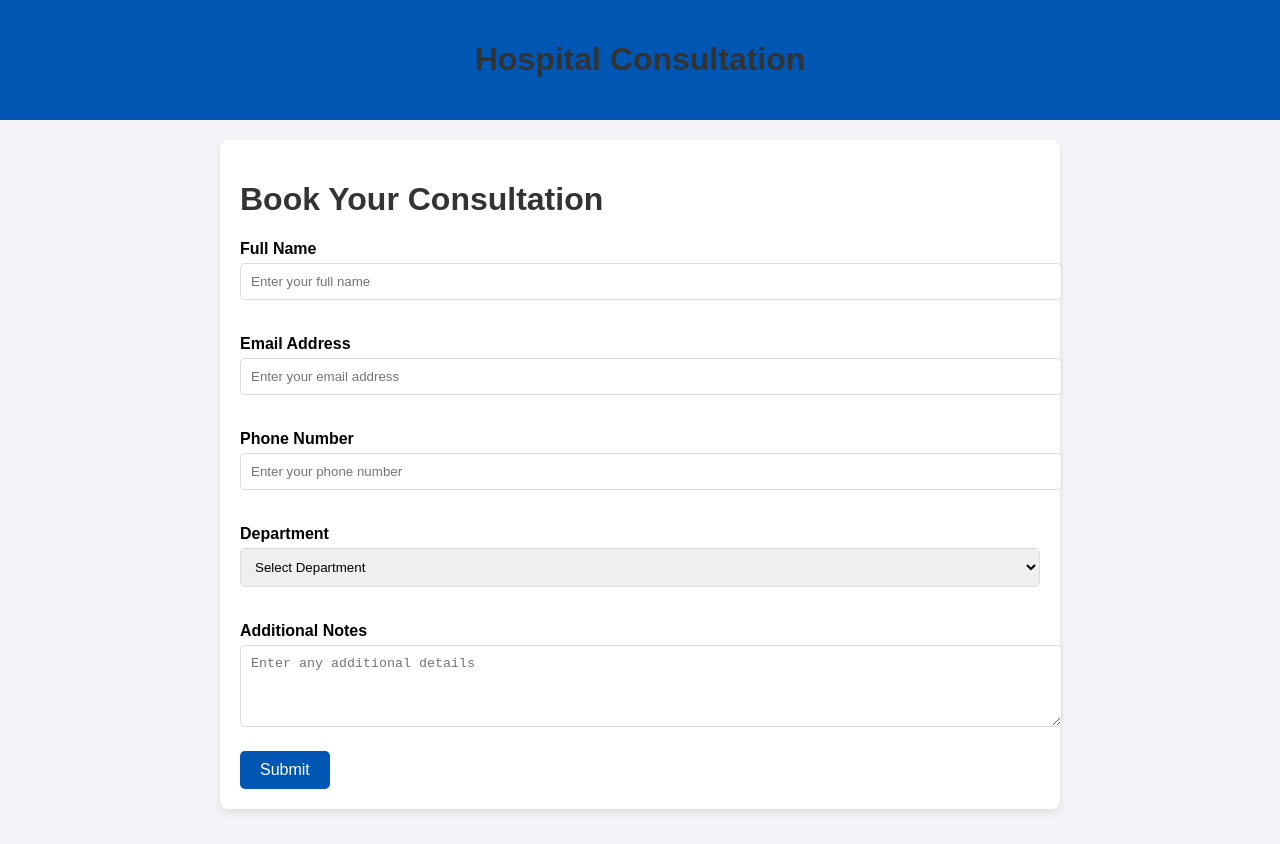
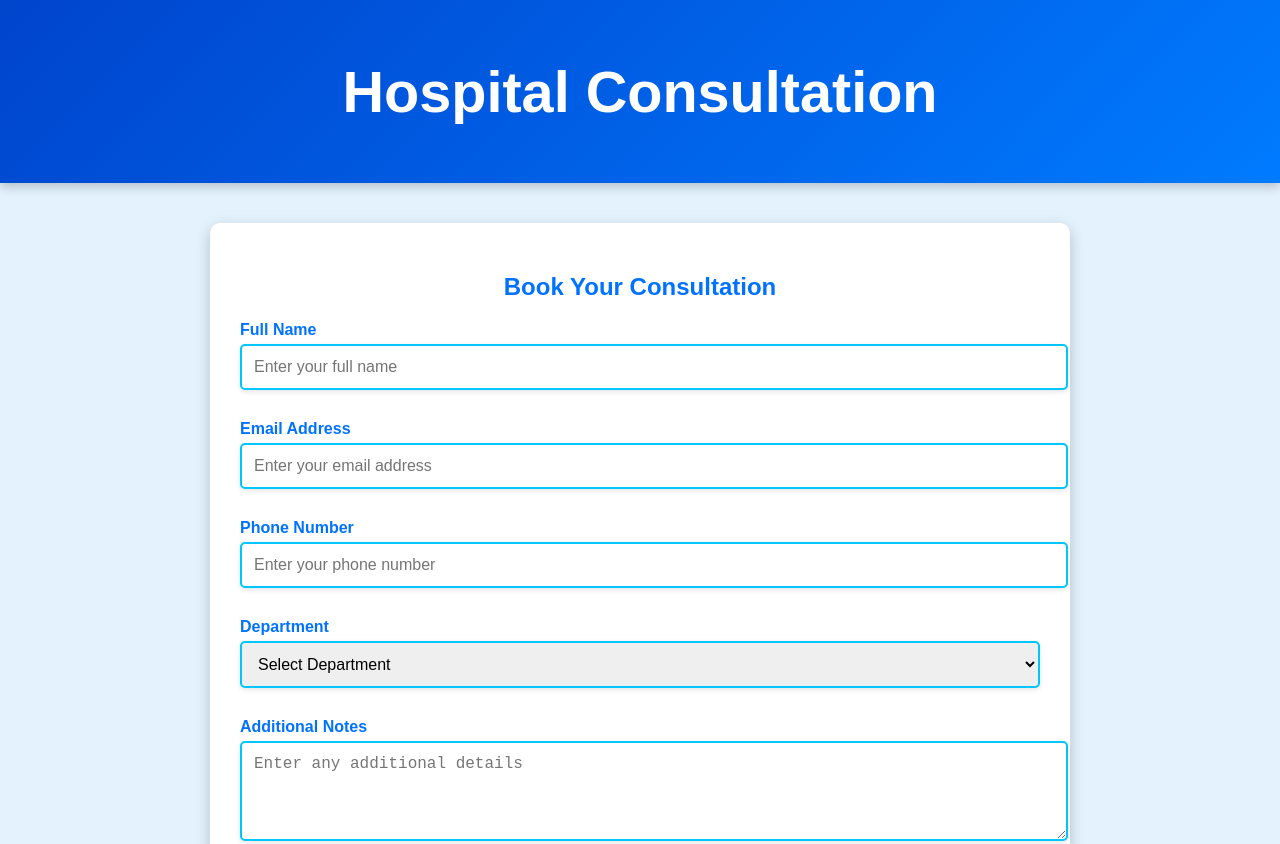
Before and after one commit to pranay-7671/Hospital-mangement, a plain HTML site: page Hospital-mangement-main/hosptial_application/frontend/consultance.html in a window 1280 px wide. Shown: the top 844 px of the page. Drawn offline with Linux system fonts and the light colour scheme.

Commit message:
new change

```diff
--- a/Hospital-mangement-main/hosptial_application/frontend/consultance.html
+++ b/Hospital-mangement-main/hosptial_application/frontend/consultance.html
@@ -9,65 +9,79 @@
       font-family: Arial, sans-serif;
       margin: 0;
       padding: 0;
-      background-color: #f4f4f9;
+      background-color: #e3f2fd;
+      color: #333;
     }
 
     header {
-      background-color: #0056b3;
+      background: linear-gradient(135deg, #0044cc, #007bff);
       color: #fff;
       padding: 20px;
       text-align: center;
+      font-size: 1.8em;
+      font-weight: bold;
+      box-shadow: 0 4px 10px rgba(0, 0, 0, 0.2);
     }
 
     .container {
       max-width: 800px;
-      margin: 20px auto;
-      background: #fff;
-      padding: 20px;
-      box-shadow: 0 4px 8px rgba(0, 0, 0, 0.1);
-      border-radius: 8px;
+      margin: 40px auto;
+      background: #ffffff;
+      padding: 30px;
+      box-shadow: 0 5px 15px rgba(0, 0, 0, 0.2);
+      border-radius: 10px;
     }
-
-    h1 {
-      color: #333;
+    h1{
+      color:white;
+    }
+    h2 {
+      color: #0072ff;
+      text-align: center;
+      margin-bottom: 20px;
     }
 
     label {
       display: block;
       margin: 15px 0 5px;
       font-weight: bold;
+      color: #0072ff;
     }
 
     input, select, textarea {
       width: 100%;
-      padding: 10px;
-      margin-bottom: 20px;
-      border: 1px solid #ddd;
+      padding: 12px;
+      margin-bottom: 15px;
+      border: 2px solid #00c6ff;
       border-radius: 5px;
+      box-shadow: 0 2px 5px rgba(0, 0, 0, 0.1);
+      font-size: 16px;
     }
 
     button {
-      background-color: #0056b3;
+      background: linear-gradient(135deg, #0072ff, #00c6ff);
       color: white;
-      padding: 10px 20px;
+      padding: 12px 20px;
       border: none;
       border-radius: 5px;
       cursor: pointer;
       font-size: 16px;
+      transition: 0.3s;
     }
 
     button:hover {
-      background-color: #003d80;
+      background: linear-gradient(135deg, #005bb5, #0084cc);
     }
 
     .success-message {
       display: none;
       margin-top: 20px;
-      padding: 10px;
+      padding: 12px;
       color: #155724;
       background-color: #d4edda;
       border: 1px solid #c3e6cb;
       border-radius: 5px;
+      text-align: center;
+      font-size: 16px;
     }
   </style>
 </head>
@@ -77,7 +91,7 @@
   </header>
 
   <div class="container">
-    <h1>Book Your Consultation</h1>
+    <h2>Book Your Consultation</h2>
     <form id="consultationForm">
       <label for="name">Full Name</label>
       <input type="text" id="name" name="name" placeholder="Enter your full name" required>
@@ -117,7 +131,6 @@
 
       const record = { name, email, phone, department, notes };
 
-      // Save to localStorage
       const records = JSON.parse(localStorage.getItem('consultationRecords')) || [];
       records.push(record);
       localStorage.setItem('consultationRecords', JSON.stringify(records));
```
Also changed, not shown: Hospital-mangement-main/hosptial_application/frontend/database.html (+34 -29 lines), Hospital-mangement-main/hosptial_application/frontend/doctor.html (+10 -10 lines), Hospital-mangement-main/hosptial_application/frontend/index.html (+1 -1 lines), Hospital-mangement-main/hosptial_application/frontend/sp.html (+1 -1 lines).
